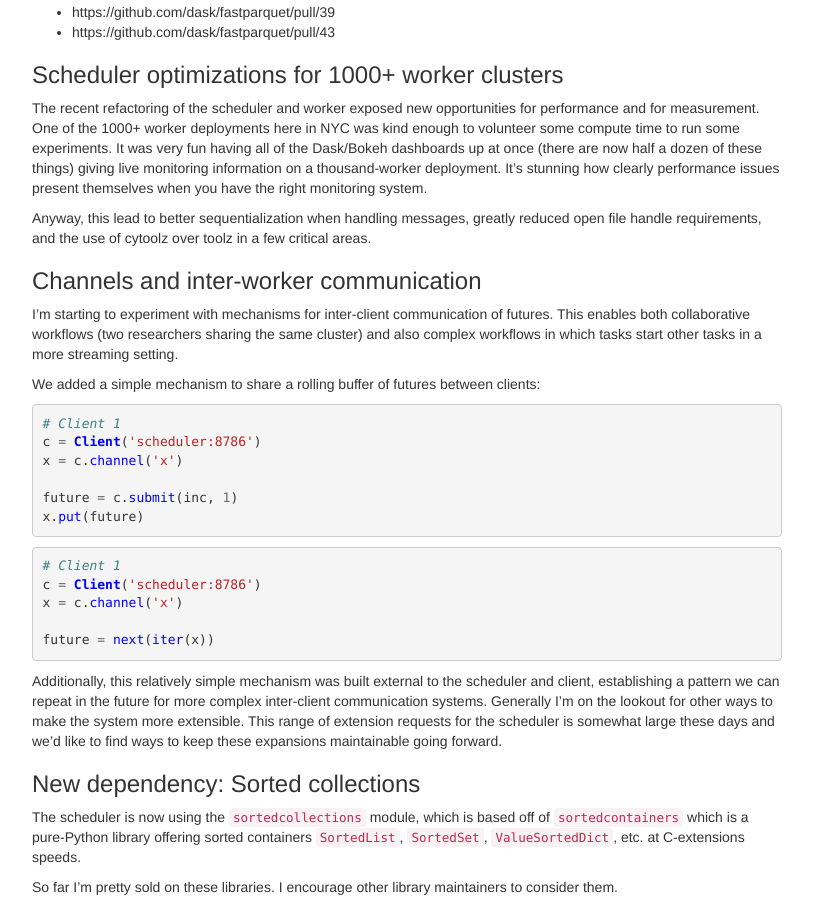
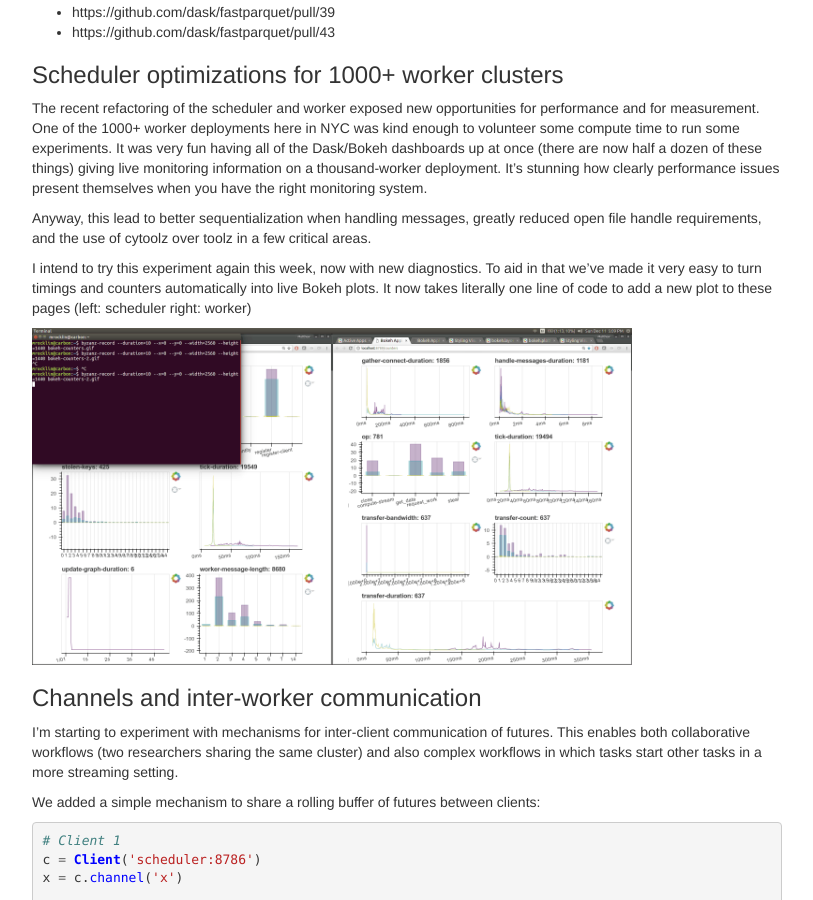
Before and after one commit to besyskymnbk/blog, a Jekyll site: the page built from _posts/work/2016-12-12-dask-dev-2.md, in a window 1280 px wide and 900 px high, scrolled down 1331 px. Shown: the whole window, without its empty margins (233-1046 px from the left). Built offline with Jekyll 4.4.1, drawn with Linux system fonts in a browser that asks for light colours; comment, search, counter and statistics services are not loaded.

Commit message:
add bokeh counter image

```diff
--- a/_posts/work/2016-12-12-dask-dev-2.md
+++ b/_posts/work/2016-12-12-dask-dev-2.md
@@ -104,6 +104,16 @@ Anyway, this lead to better sequentialization when handling messages, greatly
 reduced open file handle requirements, and the use of cytoolz over toolz in a
 few critical areas.
 
+I intend to try this experiment again this week, now with new diagnostics.  To
+aid in that we've made it very easy to turn timings and counters automatically
+into live Bokeh plots.  It now takes literally one line of code to add a new
+plot to these pages (left: scheduler right: worker)
+
+<a href="{{ BASE_PATH }}/images/bokeh-counters.gif">
+  <img src="{{ BASE_PATH }}/images/bokeh-counters.gif"
+       alt="Dask Bokeh counters page"
+       width="80%"></a>
+
 
 ### Channels and inter-worker communication
 
```
Also changed, not shown: images/bokeh-counters.gif (added).
